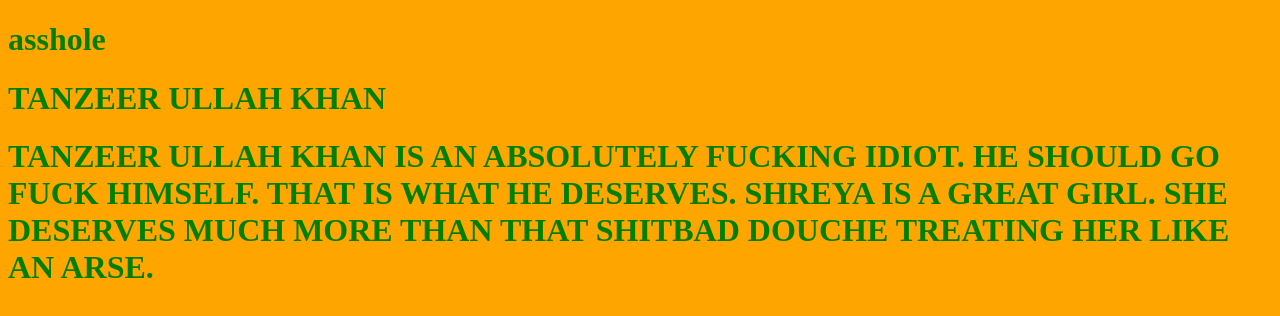
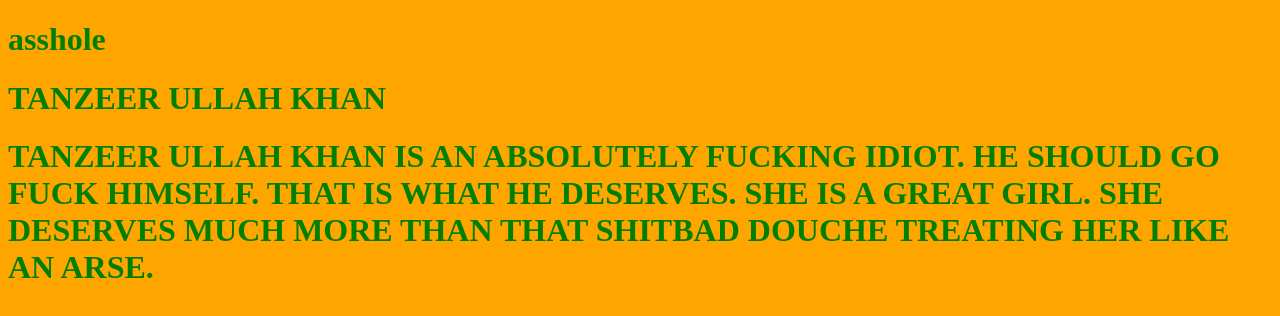
Before and after one commit to shreya1sh/tuk, a plain HTML site: page index.html in a window 1280 px wide. Drawn offline with Linux system fonts and the light colour scheme.

Commit message:
Update index.html

```diff
--- a/index.html
+++ b/index.html
@@ -13,6 +13,6 @@
 </body>
 <H1>TANZEER ULLAH KHAN IS AN ABSOLUTELY FUCKING IDIOT. HE SHOULD GO FUCK HIMSELF.
 THAT IS WHAT HE DESERVES.
-SHREYA IS A GREAT GIRL. SHE DESERVES MUCH MORE THAN THAT SHITBAD DOUCHE TREATING HER LIKE AN ARSE.
+SHE IS A GREAT GIRL. SHE DESERVES MUCH MORE THAN THAT SHITBAD DOUCHE TREATING HER LIKE AN ARSE.
 </H1>
 </html>
```
